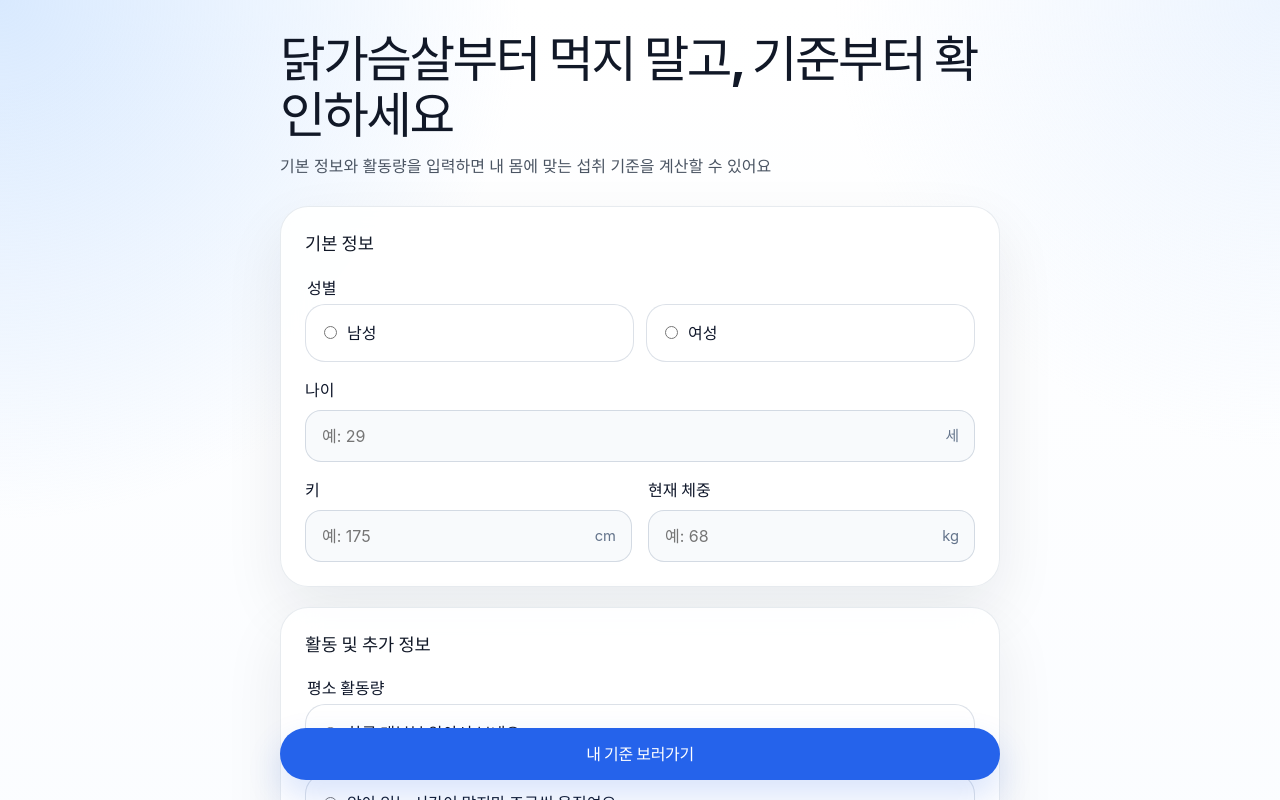
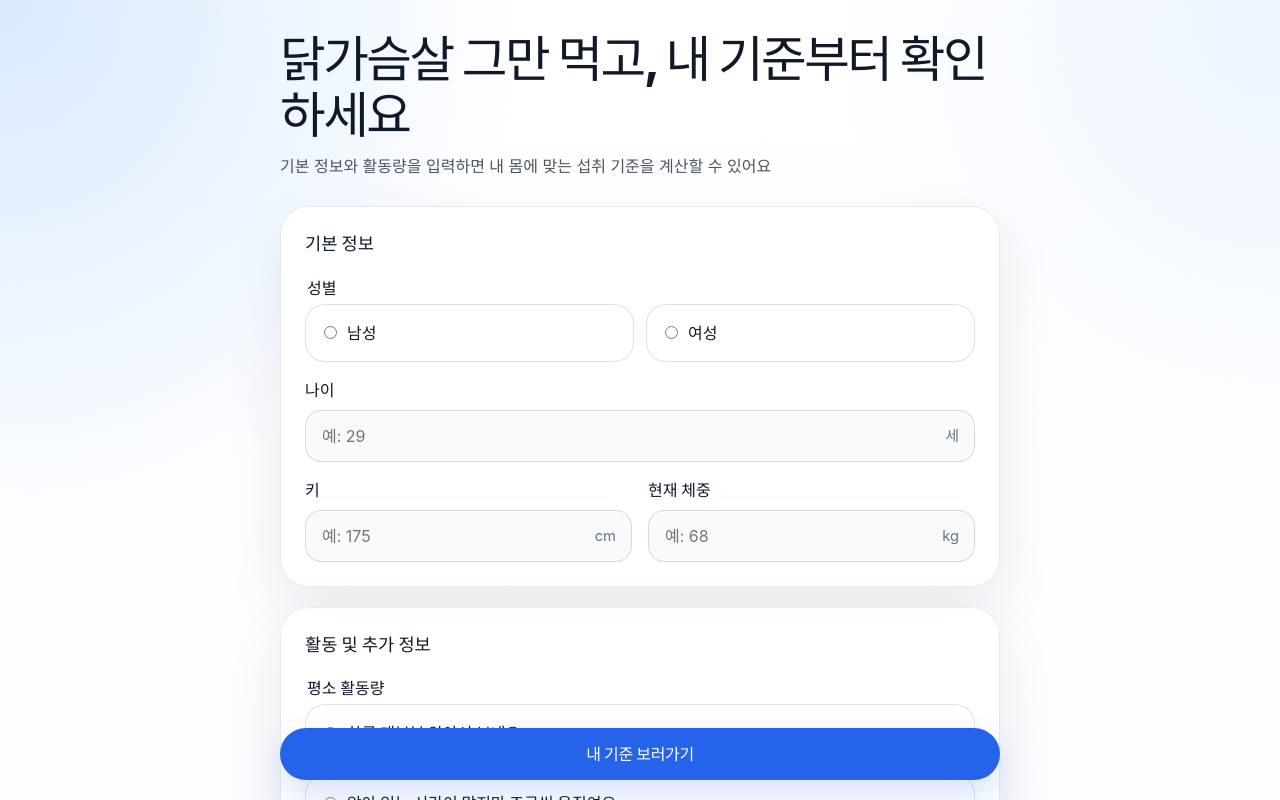
Before and after one commit to jangseungho0801/tdee-calculator, a React (Vite) app: page / in a window 1280 px wide. Both pictures are taken after a click on the button "식단관리 시작하기". Shown: the top 800 px of the page. Built offline with nearby package versions, Linux system fonts and the light colour scheme.

Commit message:
상단 타이틀 변경

```diff
--- a/src/components/input/InputForm.tsx
+++ b/src/components/input/InputForm.tsx
@@ -205,7 +205,7 @@ function InputForm({
   return (
     <Form onSubmit={handleSubmit}>
       <Header>
-        <Title>닭가슴살부터 먹지 말고, 기준부터 확인하세요</Title>
+        <Title>닭가슴살 그만 먹고, 내 기준부터 확인하세요</Title>
         <Description>
           기본 정보와 활동량을 입력하면 내 몸에 맞는 섭취 기준을 계산할 수
           있어요
```
